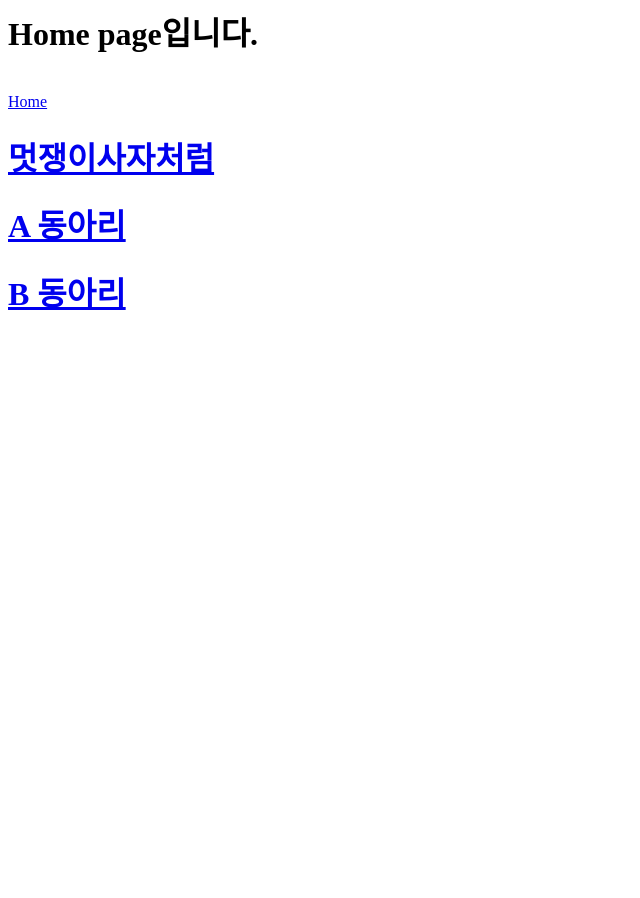
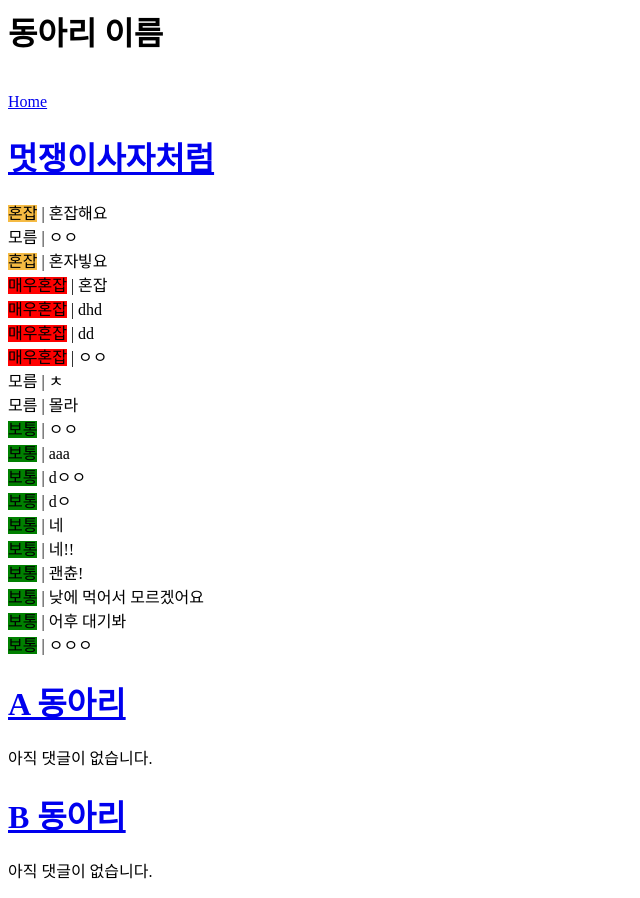
Before and after one commit to blueberry333/festivaldevelopteam_new, a Django app: page / in a window 1280 px wide. Shown: the whole page, without its empty margins (0-640 px from the left). Before the commit the page ends 310 px from the top, so only its background shows below. Run offline with Django 3.2, Linux system fonts and the light colour scheme; data comes from the database, SQL or seed files in the repository.

Commit message:
appear comments on home

```diff
--- a/myapp/templates/home.html
+++ b/myapp/templates/home.html
@@ -1,4 +1,4 @@
-<h1>Home page입니다.</h1>
+<h1>동아리 이름</h1>
 <br>
 <div class="navbar">
     <a class="nav-item nav-link" href="{% url 'home' %}">Home</a>
@@ -10,6 +10,23 @@
     <h1>{{ board.title }}</h1>
     </a>
     <p>{{ board.pub_date_pretty }}</p>
+    {% for comment in board.comments.all %}
+    <div class="comment">
+    {% if comment.dropdown == "0" %}
+    <span style="width:50px;">모름</span>
+    {% elif comment.dropdown == "1" %}
+    <span style="background-color:red; width:50px;">매우혼잡</span>
+    {% elif comment.dropdown == "2" %}
+    <span style="background-color:#F6BB43; width:50px;">혼잡</span>
+    {% else %}
+    <span style="background-color:green; width:50px;">보통</span>
+    {% endif %}
+    | {{ comment.comment_contents }}
+</div>
+
+{% empty %}
+<p>아직 댓글이 없습니다.</p>
+{% endfor %}
     <!-- <p>본문 미리보기: {{ board.summary }}<a href="{% url 'detail' board.id %}">...more</a></p> -->
     <!-- <p><a href="{% url 'edit' board.id %}">수정</a></p> -->
     <!-- <p><a href="{% url 'delete' board.id %}" style='text-decoration:none;'>삭제</a></p> -->
--- a/myapp/views.py
+++ b/myapp/views.py
@@ -58,3 +58,15 @@ def comment_write(request, board_id):
 
     Comment.objects.create(post=post, comment_contents=content, dropdown=drop)
     return redirect('detail', board_id)
+
+def home_comments(request):
+    if request.method == 'POST':
+        post = get_object_or_404(Board, pk=board_id)
+        content = request.POST.get('content')
+        drop = request.POST.get('crowded')
+
+    Comment.objects.create(post=post, comment_contents=content, dropdown=drop)
+    return redirect('home.html')
+
+    # boards = Board.objects
+    # return render(request, 'home.html', {'boards': boards})
--- a/myproject/urls.py
+++ b/myproject/urls.py
@@ -27,4 +27,5 @@ urlpatterns = [
     path('myapp/edit/<int:board_id>', myapp.views.edit, name="edit"),
     path('myapp/update/<int:board_id>', myapp.views.update, name="update"),
     path('myapp/<int:board_id>', myapp.views.comment_write, name="comment_write"),
+    path('', myapp.views.home_comments, name='home_comments'),
 ]
```
